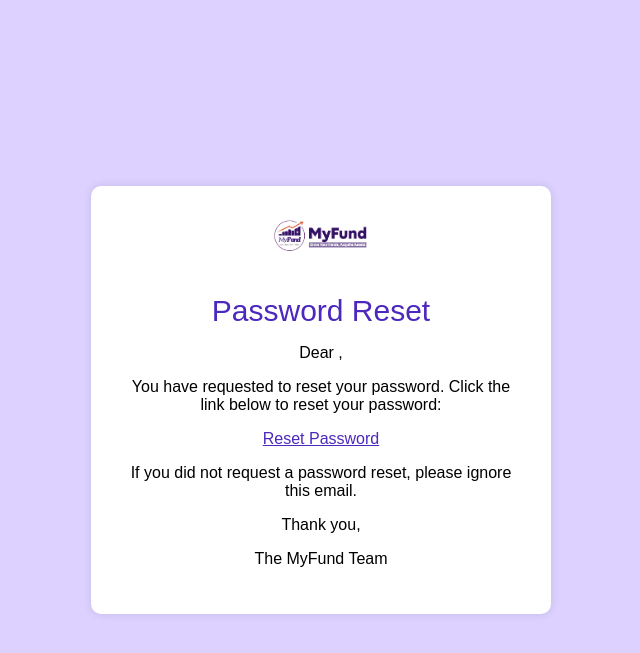
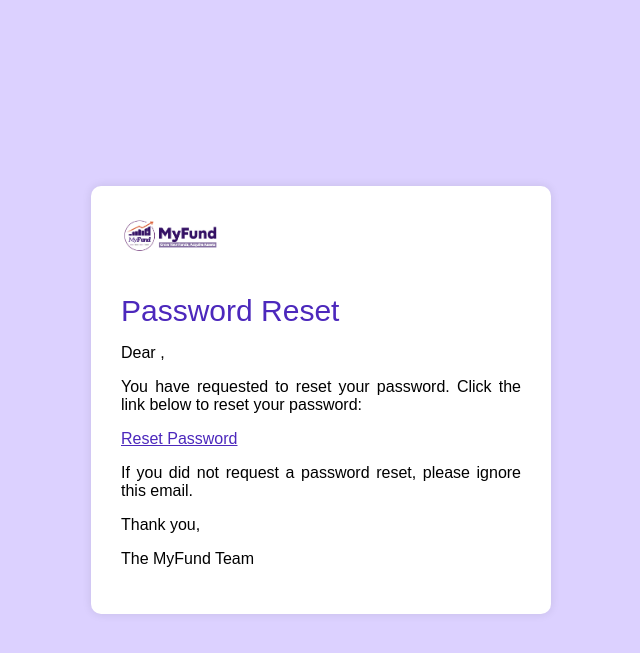
Before and after one commit to tolulopeahmed/MyFundApp, a Django app: template authentication/templates/password_reset_email.html in a window 1280 px wide. Shown: the top 653 px of the page, without its empty margins (319-959 px from the left). Run offline with Django 4.2, Linux system fonts and the light colour scheme; the template is opened without the code that fills it, so the values that code supplies are empty.

Commit message:
Updated HTML templates for email and password confirmation

```diff
--- a/authentication/templates/password_reset_email.html
+++ b/authentication/templates/password_reset_email.html
@@ -17,7 +17,7 @@
             padding: 30px;
             width: 80%;
             max-width: 400px;
-            text-align: center;
+            text-align: justify;
             border-radius: 10px;
             box-shadow: 0 0 10px rgba(0, 0, 0, 0.1);
         }
```
Also changed, not shown: db.sqlite3.
